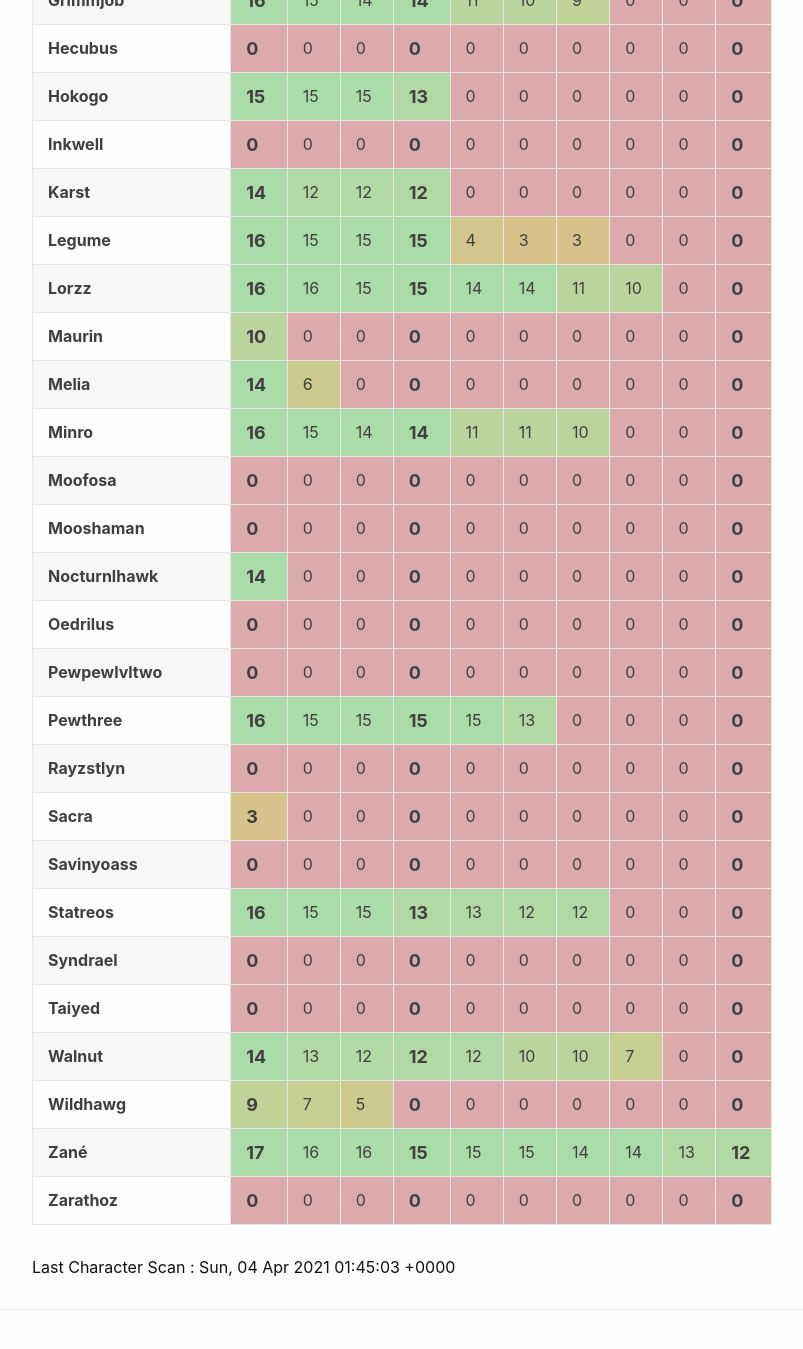
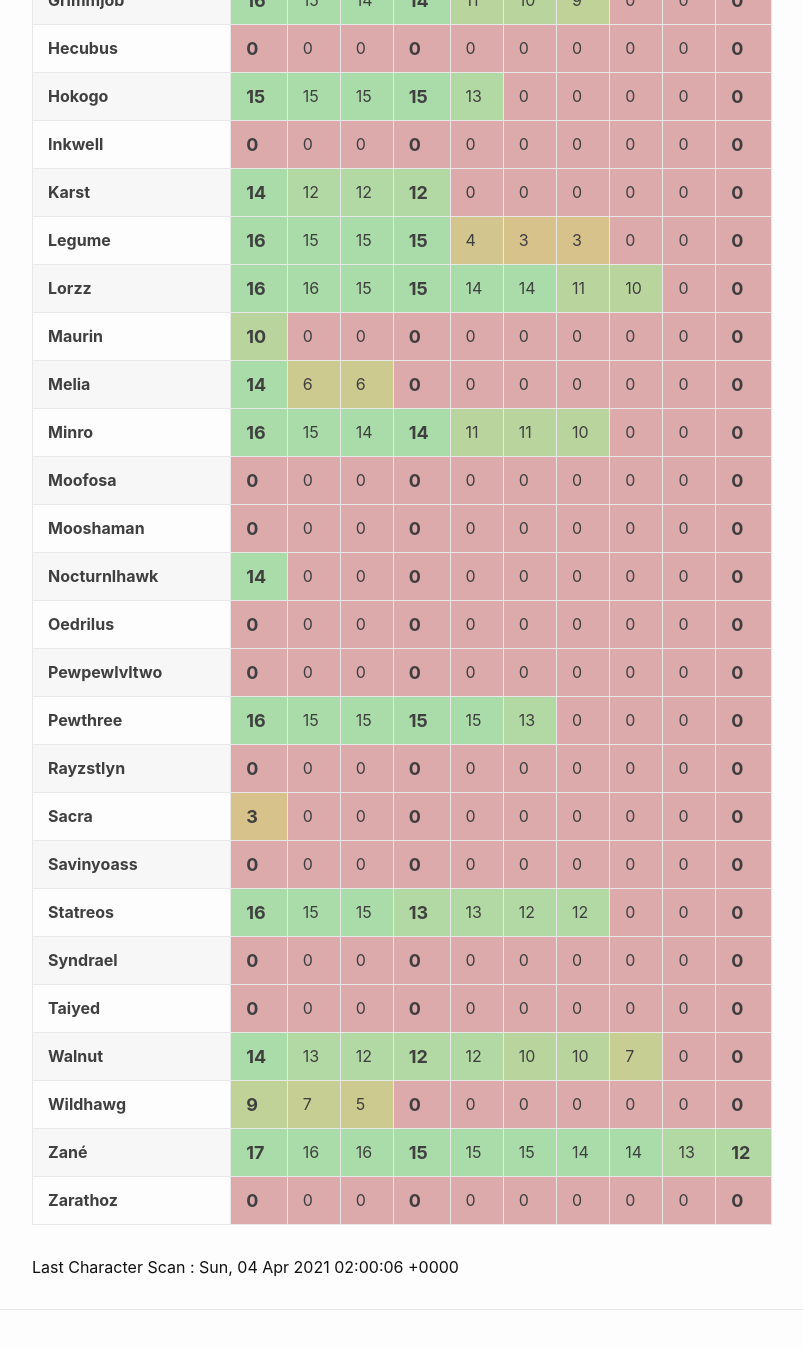
Before and after one commit to eldertribunal/keystonetracker, a Jekyll site: the page built from weekly.md, in a window 1280 px wide and 1400 px high, scrolled down 890 px. Shown: the top 1349 px of the window, without its empty margins (126-929 px from the left). Built offline with Jekyll 4.4.1, drawn with Linux system fonts in a browser that asks for light colours.

Commit message:
auto scan Sun Apr  4 02:00:47 UTC 2021

```diff
--- a/_data/scanned.json
+++ b/_data/scanned.json
@@ -1,3 +1,3 @@
 {
-  "timestamp": 1617500703
+  "timestamp": 1617501606
 }
--- a/_data/weekly.json
+++ b/_data/weekly.json
@@ -485,8 +485,8 @@
       15,
       15,
       15,
+      15,
       13,
-      0,
       0,
       0,
       0,
@@ -544,7 +544,7 @@
     "dungeons": [
       14,
       6,
-      0,
+      6,
       0,
       0,
       0,
```
